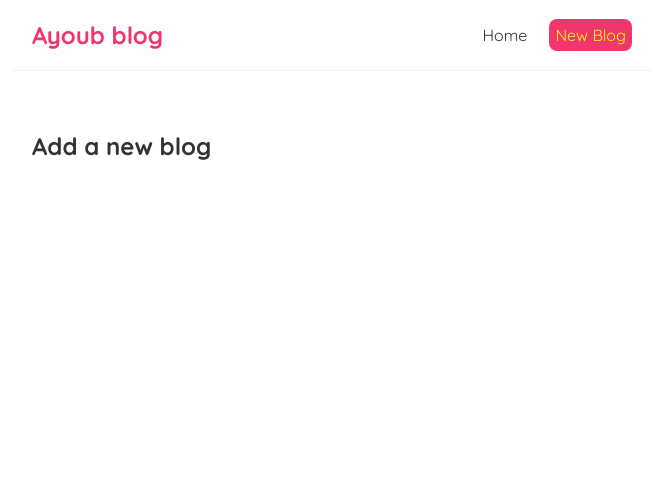
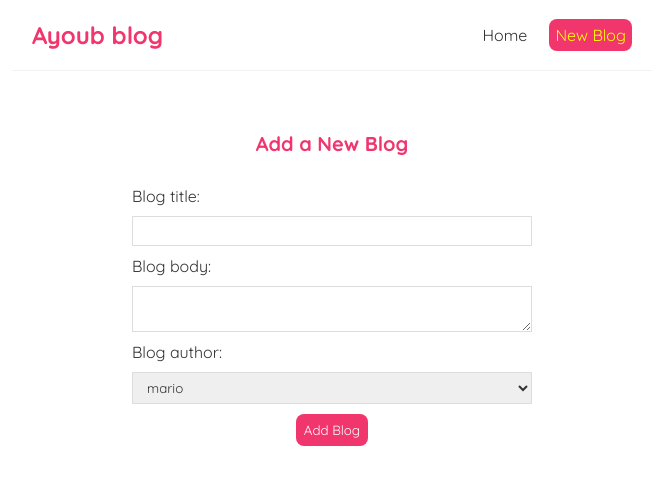
Before and after one commit to AyoubELOUAIZI/react-basic, a React (Create React App) app: page /create in a window 1280 px wide. Shown: the top 484 px of the page, without its empty margins (308-971 px from the left). Built offline with nearby package versions, Linux system fonts and the light colour scheme.

Commit message:
form new blogs

```diff
--- a/src/components/Create.js
+++ b/src/components/Create.js
@@ -1,9 +1,39 @@
+import { useState } from "react";
+
 const Create = () => {
+    const [title, setTitle] = useState('');
+    const [body, setBody] = useState('');
+    const [author, setAuthor] = useState('mario');
+
     return (
         <div className="create">
-            <h2>Add a new blog</h2>
+            <h2>Add a New Blog</h2>
+            <form>
+                <label>Blog title:</label>
+                <input
+                    type="text"
+                    required
+                    value={title}
+                    onChange={(e) => setTitle(e.target.value)}
+                />
+                <label>Blog body:</label>
+                <textarea
+                    required
+                    value={body}
+                    onChange={(e) => setBody(e.target.value)}
+                ></textarea>
+                <label>Blog author:</label>
+                <select
+                    value={author}
+                    onChange={(e) => setAuthor(e.target.value)}
+                >
+                    <option value="mario">mario</option>
+                    <option value="yoshi">yoshi</option>
+                </select>
+                <button>Add Blog</button>
+            </form>
         </div>
-     );
+    );
 }
 
 export default Create;
--- a/src/index.css
+++ b/src/index.css
@@ -80,3 +80,41 @@
     border-radius: 8px;
     cursor: pointer;
 }
+
+/* create new blog form */
+.create {
+    max-width: 400px;
+    margin: 0 auto;
+    text-align: center;
+}
+
+.create label {
+    text-align: left;
+    display: block;
+}
+
+.create h2 {
+    font-size: 20px;
+    color: #f1356d;
+    margin-bottom: 30px;
+}
+
+.create input,
+.create textarea,
+.create select {
+    width: 100%;
+    padding: 6px 10px;
+    margin: 10px 0;
+    border: 1px solid #ddd;
+    box-sizing: border-box;
+    display: block;
+}
+
+.create button {
+    background: #f1356d;
+    color: #fff;
+    border: 0;
+    padding: 8px;
+    border-radius: 8px;
+    cursor: pointer;
+}
```
